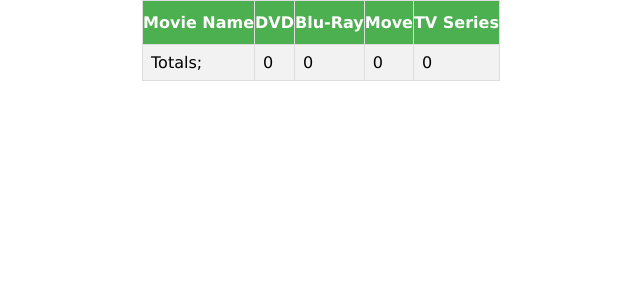
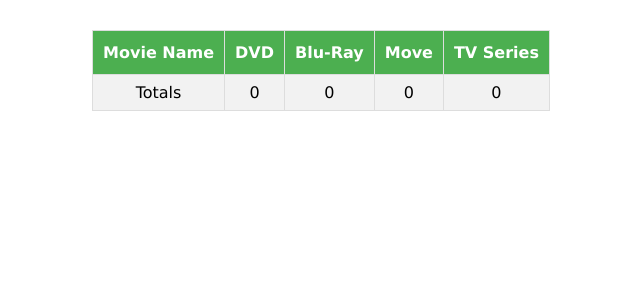
Before and after one commit to pecuniam1/movies, a PHP site: page / in a window 1280 px wide. Shown: the top 300 px of the page, without its empty margins (319-959 px from the left). Run offline with PHP 8.4, Linux system fonts and the light colour scheme; data that the repository does not hold is empty.

Commit message:
updated table style

```diff
--- a/public/css/style.css
+++ b/public/css/style.css
@@ -15,6 +15,7 @@ div#mainpage {
   -webkit-box-pack: center;
       -ms-flex-pack: center;
           justify-content: center;
+  margin-top: 30px;
 }
 
 table#movietable {
@@ -24,6 +25,7 @@ table#movietable {
 table#movietable td, table#movietable th {
   border: 1px solid #ddd;
   padding: 8px;
+  text-align: center;
 }
 
 table#movietable tr:nth-child(even) {
@@ -35,7 +37,7 @@ table#movietable tr:hover {
 }
 
 table#movietable th {
-  padding: 12px 0;
+  padding: 12px 10px;
   background-color: #4CAF50;
   color: white;
 }
--- a/public/index.php
+++ b/public/index.php
@@ -128,7 +128,7 @@ function addMovie($title, $type)
 			}
 			echo "</td></tr>\n";
 		}
-		echo "<tr><td>Totals;</td>";
+		echo "<tr><td>Totals</td>";
 		echo "<td id='dvd'>" . $dvdTotal . "</td>";
 		echo "<td id='bluray'>" . $blurayTotal . "</td>";
 		echo "<td id='movies'>" . $moviesTotal . "</td>";
--- a/scss/style.scss
+++ b/public/scss/style.scss
@@ -9,12 +9,14 @@
 div#mainpage {
 	display:flex;
 	justify-content:center;
+	margin-top: 30px;
 }
 table#movietable {
 	border-collapse: collapse;
 	td, th {
 		border: 1px solid #ddd;
-		padding:8px;
+		padding: 8px;
+		text-align: center;
 	}
 	tr {
 		&:nth-child(even) {
@@ -25,7 +27,7 @@ table#movietable {
 		}
 	}
 	th {
-		padding: 12px 0;
+		padding: 12px 10px;
 		background-color: #4CAF50;
 		color:white;
 	}
```
Also changed, not shown: 1 other file.
